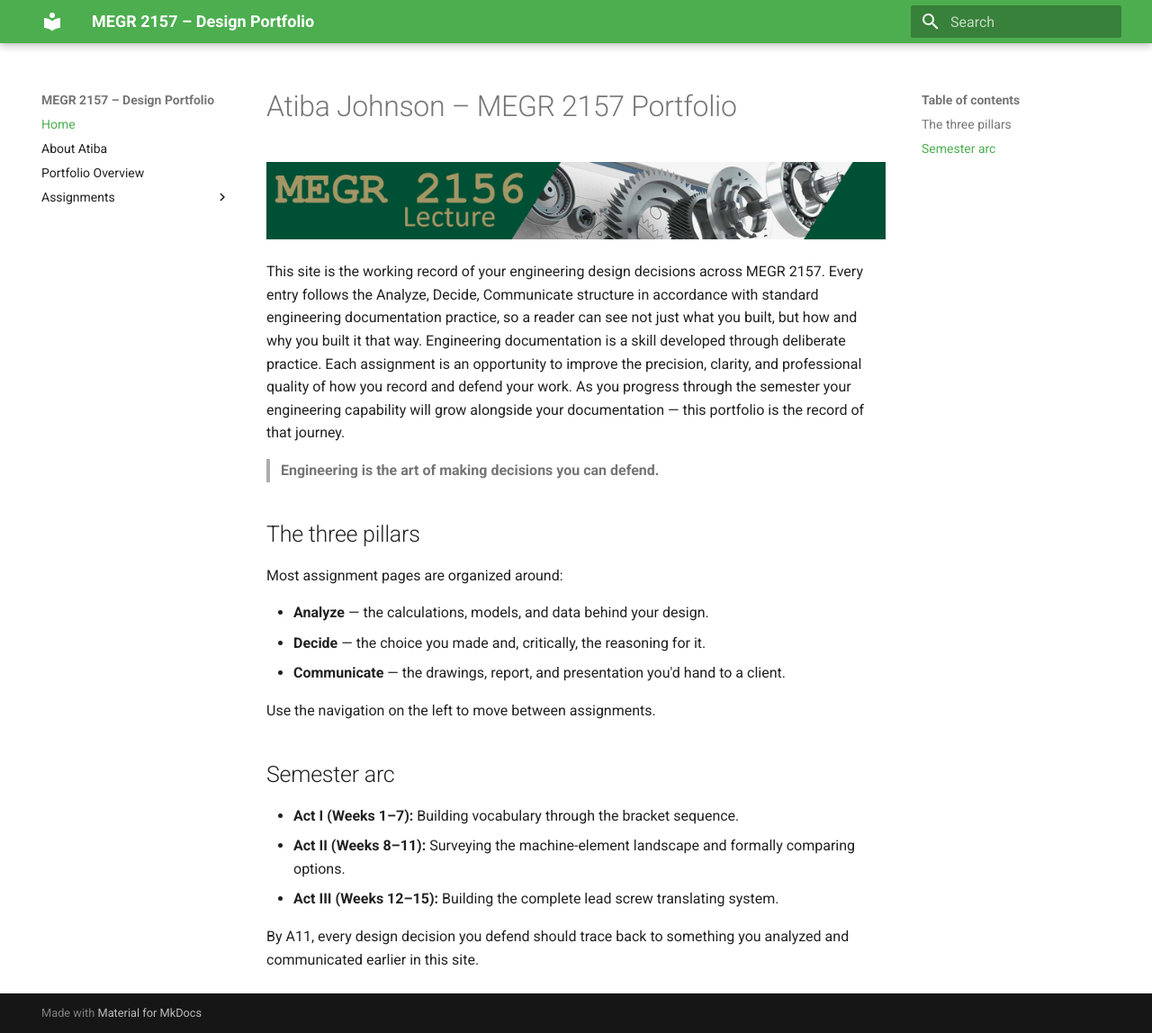
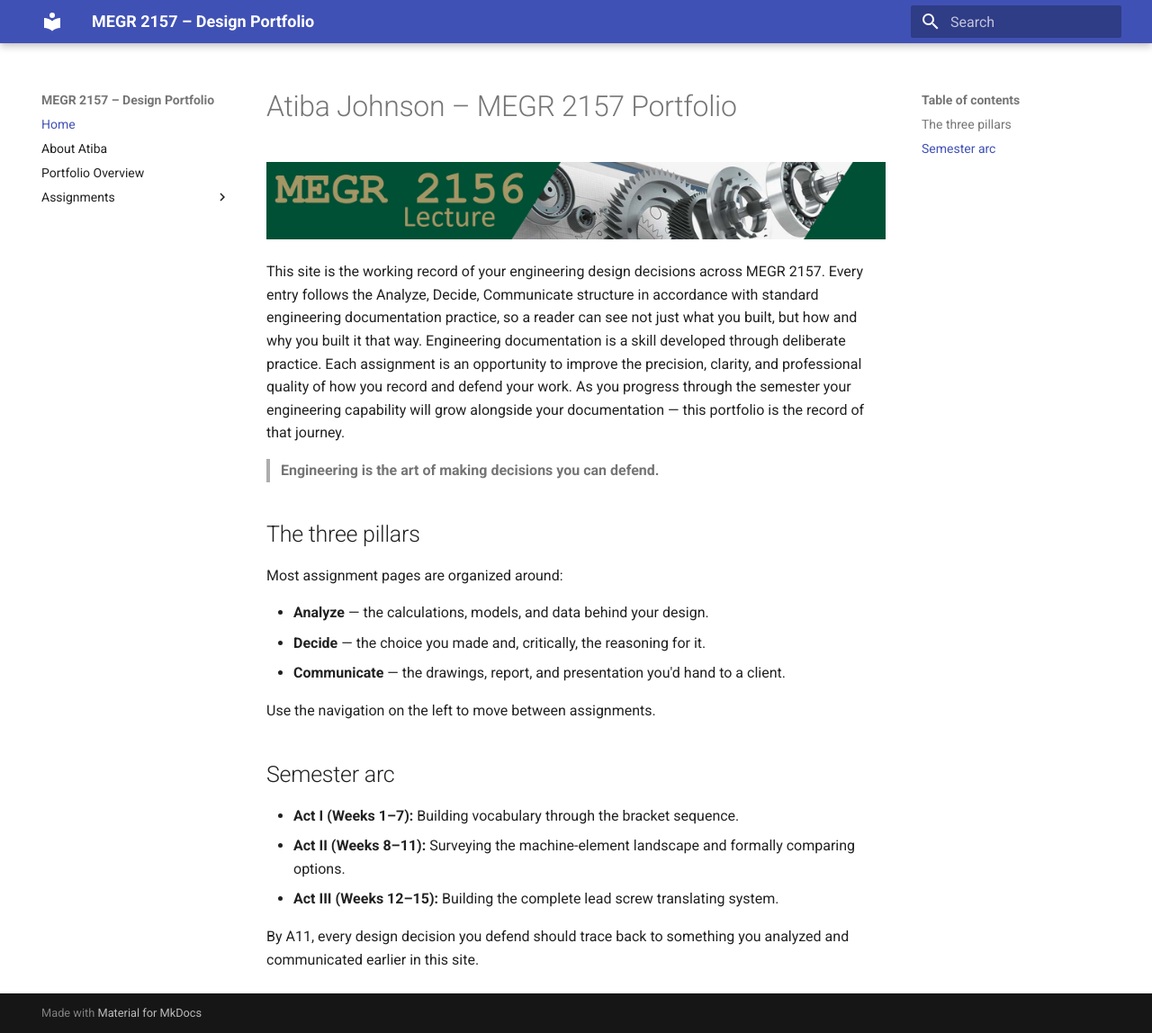
Before and after one commit to AtibaJ/megr2157-portfolio, an MkDocs documentation site: the page built from docs/index.md, in a window 1280 px wide and 1148 px high. Shown: the whole window at 90% size. Built offline with MkDocs 1.6.1 and Material for MkDocs 9.7.7, drawn with Linux system fonts in a browser that asks for light colours.

Commit message:
Update theme configuration in mkdocs.yml

```diff
--- a/mkdocs.yml
+++ b/mkdocs.yml
@@ -3,7 +3,7 @@ site_description: Design portfolio documentation, built with the Analyze / Decid
 
 theme:
   name: material
-  palette:
+  gradient:
     primary: green
     secondary: yellow
   features:
```
